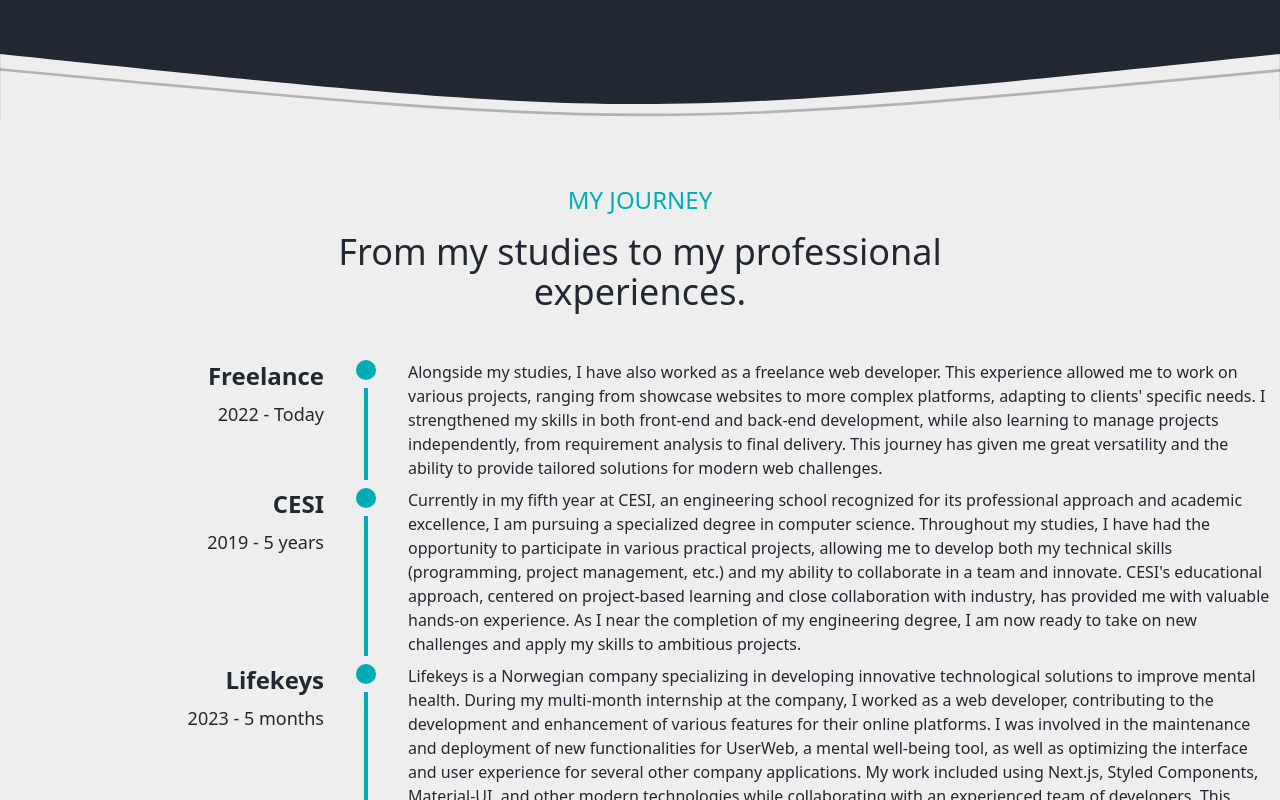
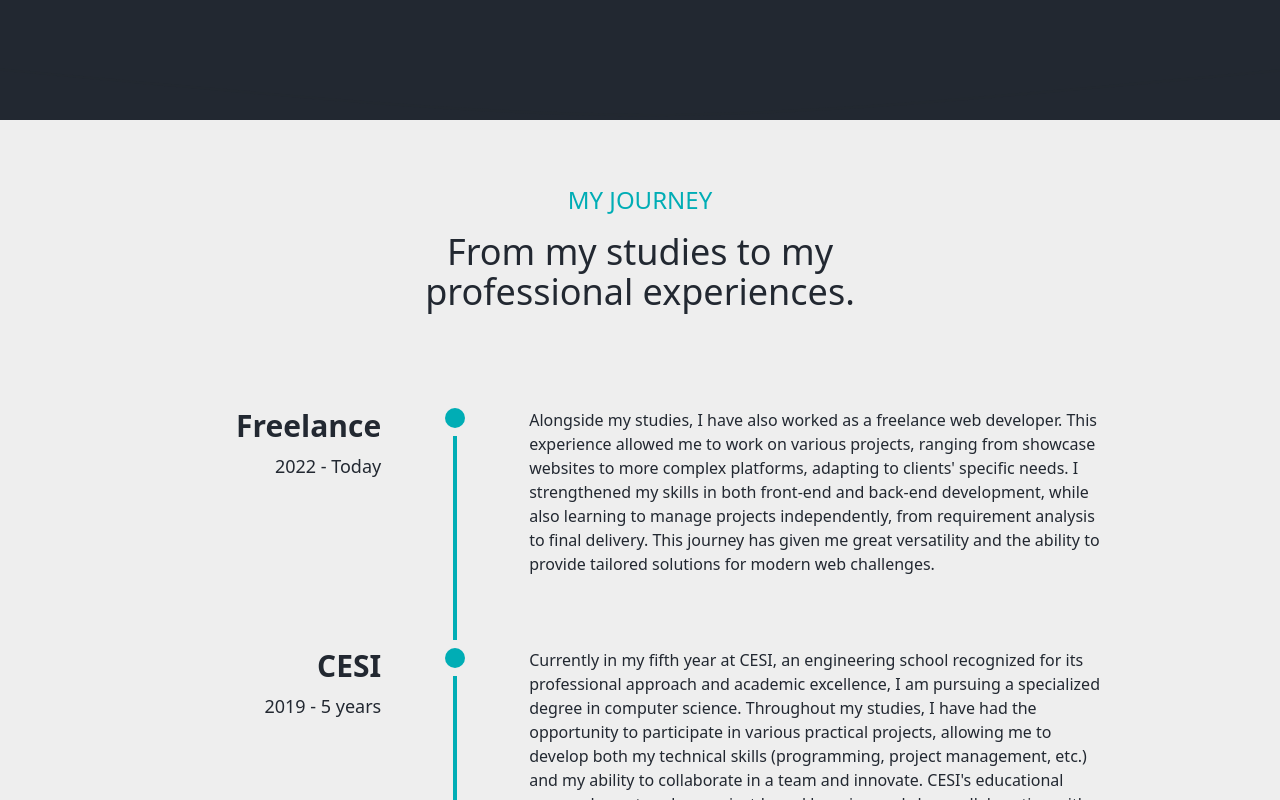
Before and after one commit to antoinefavereau/portfolio, a Next.js app: page /en in a window 1280 px wide. Shown: the part 680-1480 px from the top of the page. Built offline with nearby package versions, Linux system fonts and the light colour scheme.

Commit message:
feat: journey section + dark background

```diff
--- a/app/globals.css
+++ b/app/globals.css
@@ -31,5 +31,5 @@
 
 body {
   color: var(--color-foreground);
-  background: var(--color-background);
+  background: var(--color-foreground);
 }
--- a/components/journey.tsx
+++ b/components/journey.tsx
@@ -12,28 +12,25 @@ interface JourneyProps {
 
 export default function Journey({ texts, journey }: JourneyProps) {
   return (
-    <section className="bg-white text-black flex flex-col justify-center items-center gap-12 text-center py-16 px-2">
-      <div className="max-w-2xl flex flex-col items-center gap-4">
+    <section className="bg-white text-black flex flex-col justify-center items-center gap-24 py-16 px-8 md:px-16">
+      <div className="max-w-xl flex flex-col items-center gap-4 text-center">
         <h2 className="text-primary text-2xl font-medium uppercase">
           {texts.title}
         </h2>
         <p className="text-4xl font-medium">{texts.subtitle}</p>
       </div>
       <div className="flex flex-col gap-2">
-        {/* <3 */}
         {journey.map((item, index) => (
-          <div key={index} className="flex">
+          <div key={index} className="group flex gap-8">
             <div className="w-1/4 flex flex-col items-end gap-2 shrink-0">
-              <h3 className="text-2xl font-bold">{item.title}</h3>
+              <h3 className="text-3xl font-bold text-end">{item.title}</h3>
               <p className="text-lg">{item.dates}</p>
             </div>
             <div className="flex flex-col items-center gap-2 px-8">
               <span className="w-5 h-5 rounded-full bg-primary"></span>
-              <span className="w-1 grow bg-primary"></span>
+              <span className="w-1 grow bg-primary group-last:hidden"></span>
             </div>
-            <div>
-              <p className="text-start">{item.description}</p>
-              </div>
+            <p className="max-w-xl mb-16 group-last:mb-0">{item.description}</p>
           </div>
         ))}
       </div>
```
